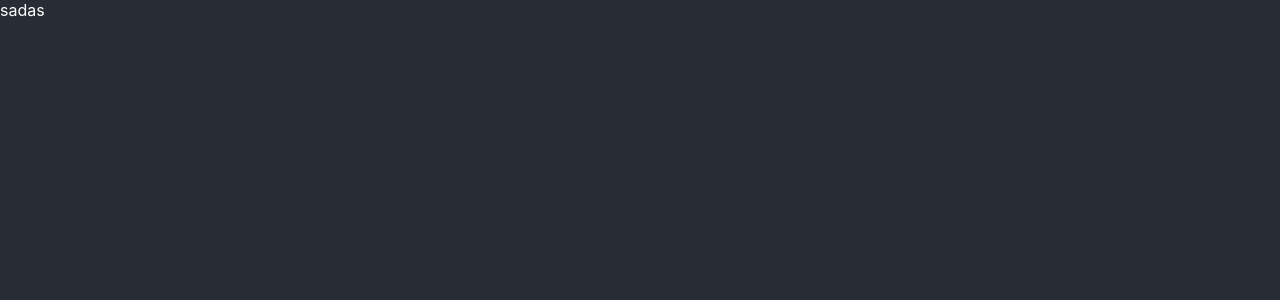
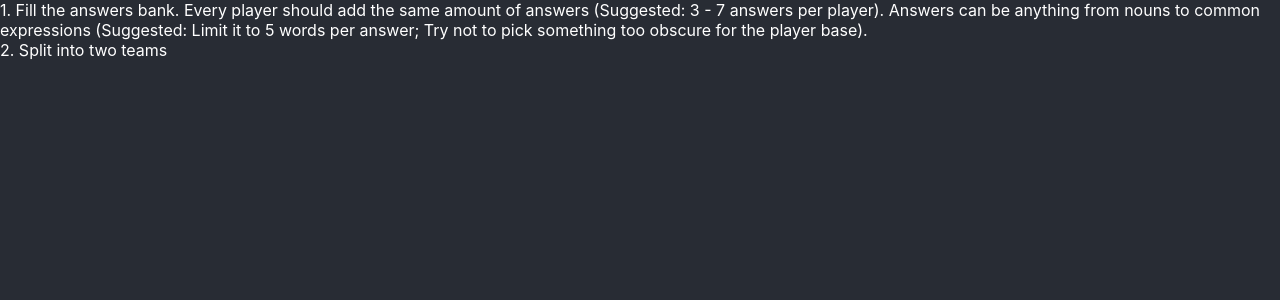
Before and after one commit to crgee1/saladbowl, a React (Create React App) app: page /#/how-to in a window 1280 px wide. Shown: the top 300 px of the page. Built offline with nearby package versions, Linux system fonts and the light colour scheme.

Commit message:
Start how to page

```diff
--- a/src/components/how_to/how_to.jsx
+++ b/src/components/how_to/how_to.jsx
@@ -4,7 +4,9 @@ export default class extends React.Component {
     render() {
         return (
         <div className="how-to">
-            sadas
+            1. Fill the answers bank. Every player should add the same amount of answers (Suggested: 3 - 7 answers per player). Answers can be anything from nouns to common expressions (Suggested: Limit it to 5 words per answer; Try not to pick something too obscure for the player base). <br/>
+            2. Split into two teams
+
         </div>
         )
     }
```
